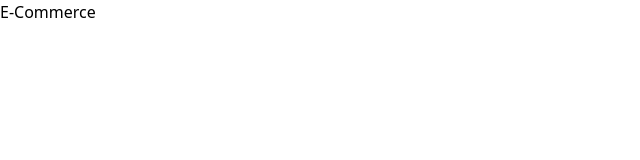
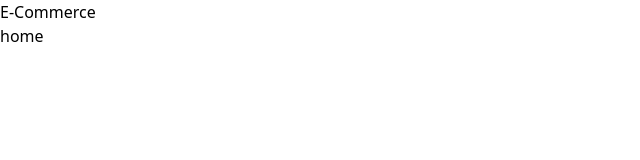
Before and after one commit to paresiqbal/mern-ecommerce, a React (Vite) app in the folder client/: page / in a window 1280 px wide. Shown: the top 160 px of the page, without its empty margins (0-640 px from the left). Built offline with nearby package versions, Linux system fonts and the light colour scheme.

Commit message:
Add navbar

```diff
--- a/client/src/components/Navbar.tsx
+++ b/client/src/components/Navbar.tsx
@@ -5,7 +5,10 @@ export default function Navbar() {
   return (
     <nav className="navbar navbar-expand-lg navbar-light bg-light">
       <h1>E-Commerce</h1>
-      <NavLink to="/"></NavLink>
+      <div>
+        <NavLink to="/"></NavLink>
+        <NavLink to="/home">home</NavLink>
+      </div>
     </nav>
   );
 }
```
